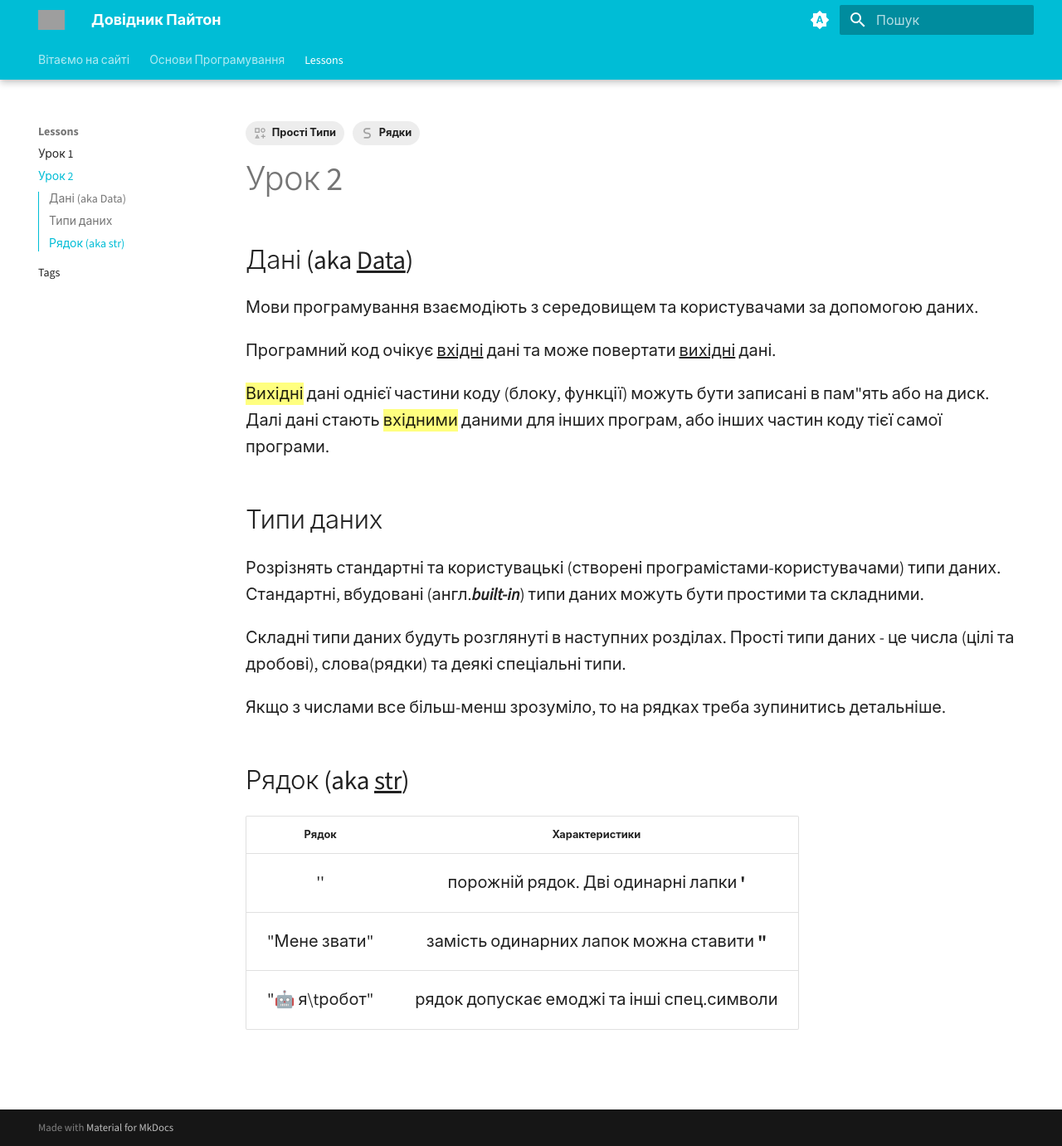
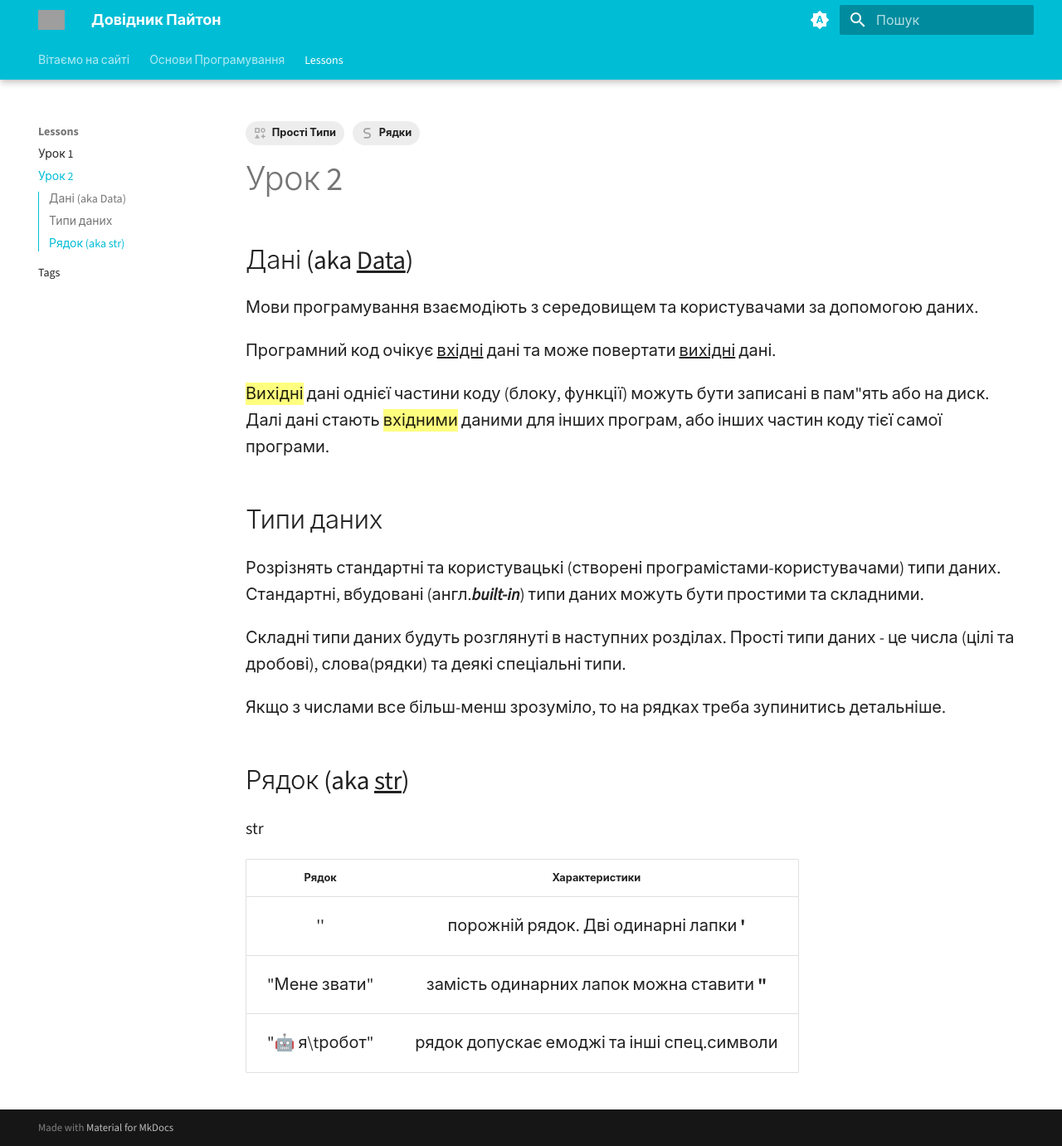
Before and after one commit to kirilche/pykids, an MkDocs documentation site: the page built from docs/lessons/2.md, in a window 1280 px wide and 1381 px high. Shown: the whole window at 83% size. Built offline with MkDocs 1.6.1 and Material for MkDocs 9.7.7, drawn with Linux system fonts in a browser that asks for light colours; grey boxes are pictures that could not be loaded.

Commit message:
improvements

```diff
--- a/docs/lessons/2.md
+++ b/docs/lessons/2.md
@@ -25,6 +25,7 @@
 Якщо з числами все більш-менш зрозуміло, то на рядках треба зупинитись детальніше.
 
 ## Рядок (aka ^^str^^)
+str
 
 | Рядок       | Характеристики                             |
 | :---------: | :----------------------------------------: |
--- a/docs/stylesheets/extra.css
+++ b/docs/stylesheets/extra.css
@@ -68,6 +68,7 @@
     box-shadow: inset 0 0 1rem var(--md-default-fg-color);
   } */
 
+
   details.success {
     transition:all 2s;
   }
@@ -95,6 +96,7 @@
   .md-typeset .tabbed-labels>label {
     font-size: .8rem;
   }
+
   /* @font-face {
     font-family: museo-sans, sans-serif;
     src: url();
--- a/mkdocs.yml
+++ b/mkdocs.yml
@@ -9,7 +9,9 @@
     text: Source Sans 3
     code: Source Code Pro
   features:
+    - navigation.top
     - content.tabs.link
+    - content.tooltips
     - toc.integrate
     - navigation.instant
     - navigation.instant.prefetch
@@ -68,9 +70,11 @@
   - pymdownx.mark
   - pymdownx.tilde
   - footnotes
-  - toc:
-      permalink: true
+  - abbr
   - attr_list
+  - pymdownx.snippets:
+      auto_append:
+        - includes/abbreviations.md
   - pymdownx.emoji:
       emoji_index: !!python/name:material.extensions.emoji.twemoji
       emoji_generator: !!python/name:material.extensions.emoji.to_svg
@@ -101,3 +105,6 @@
     Рядки: str
     Списки: list
     Словники: dict
+
+watch:
+  - includes
```
Also changed, not shown: includes/abbreviations.md (added, +1 -0 lines).
